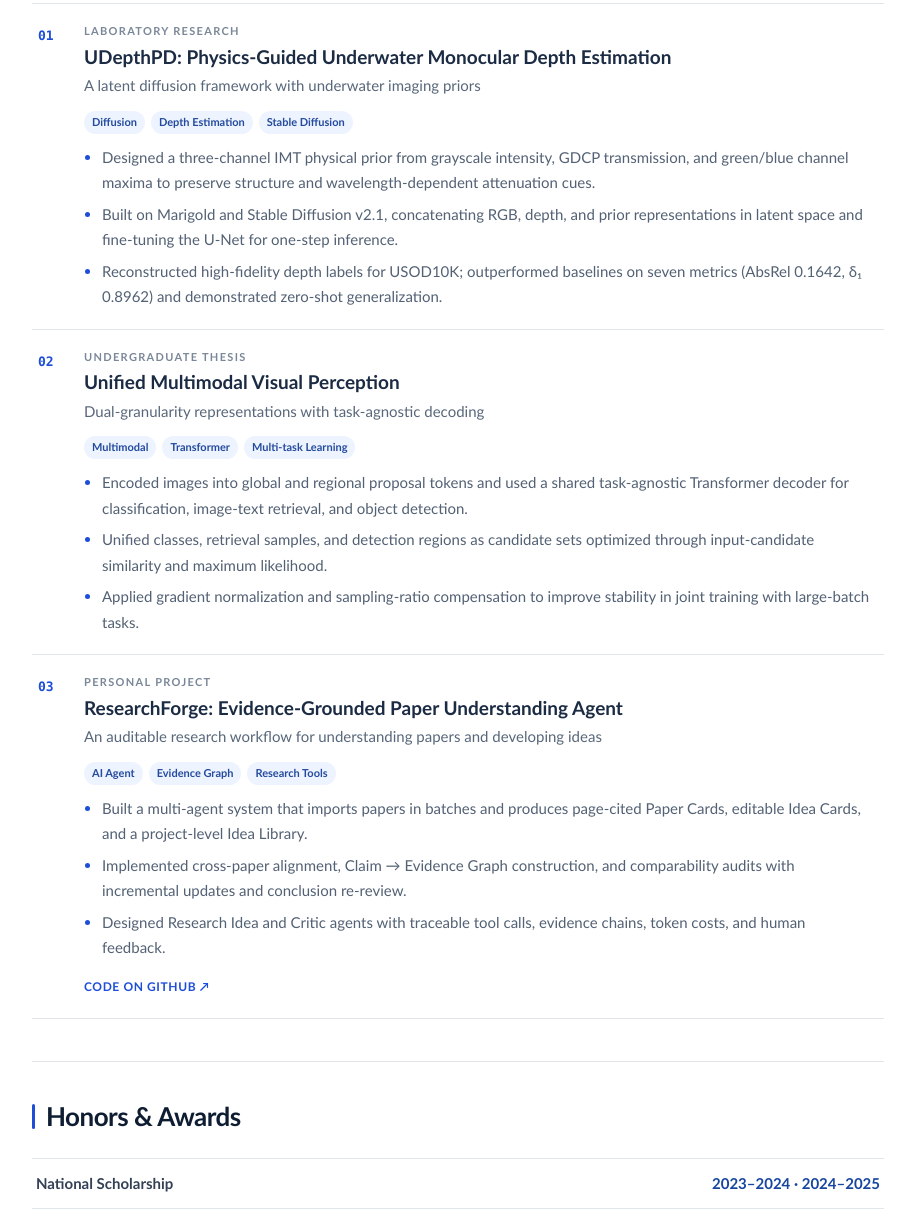
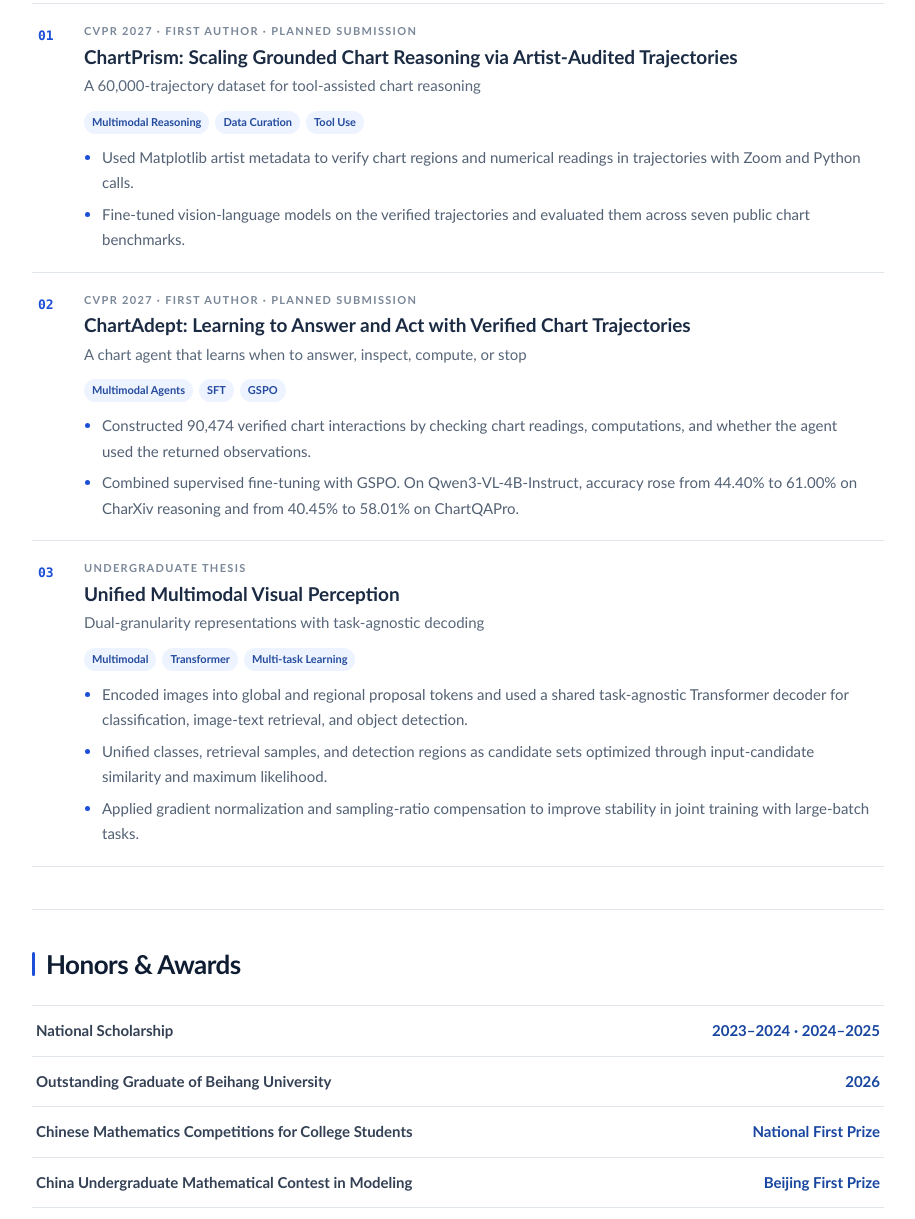
Before and after one commit to BaymaxTHU/BaymaxTHU.github.io, a plain HTML site: page site/index.html in a window 1280 px wide. Shown: the part 963-2182 px from the top of the page, without its empty margins (346-1261 px from the left). Drawn offline with Linux system fonts and the light colour scheme.

Commit message:
Feature ChartPrism and ChartAdept on homepage

```diff
--- a/site/index.html
+++ b/site/index.html
@@ -99,20 +99,33 @@
           <article class="project">
             <div class="project-index">01</div>
             <div class="project-body">
-              <p class="project-label">Laboratory Research</p>
-              <h3>UDepthPD: Physics-Guided Underwater Monocular Depth Estimation</h3>
-              <p class="project-subtitle">A latent diffusion framework with underwater imaging priors</p>
-              <div class="project-tags"><span>Diffusion</span><span>Depth Estimation</span><span>Stable Diffusion</span></div>
+              <p class="project-label">CVPR 2027 · First Author · Planned Submission</p>
+              <h3>ChartPrism: Scaling Grounded Chart Reasoning via Artist-Audited Trajectories</h3>
+              <p class="project-subtitle">A 60,000-trajectory dataset for tool-assisted chart reasoning</p>
+              <div class="project-tags"><span>Multimodal Reasoning</span><span>Data Curation</span><span>Tool Use</span></div>
               <ul>
-                <li>Designed a three-channel IMT physical prior from grayscale intensity, GDCP transmission, and green/blue channel maxima to preserve structure and wavelength-dependent attenuation cues.</li>
-                <li>Built on Marigold and Stable Diffusion v2.1, concatenating RGB, depth, and prior representations in latent space and fine-tuning the U-Net for one-step inference.</li>
-                <li>Reconstructed high-fidelity depth labels for USOD10K; outperformed baselines on seven metrics (AbsRel 0.1642, δ₁ 0.8962) and demonstrated zero-shot generalization.</li>
+                <li>Used Matplotlib artist metadata to verify chart regions and numerical readings in trajectories with Zoom and Python calls.</li>
+                <li>Fine-tuned vision-language models on the verified trajectories and evaluated them across seven public chart benchmarks.</li>
               </ul>
             </div>
           </article>
 
           <article class="project">
             <div class="project-index">02</div>
+            <div class="project-body">
+              <p class="project-label">CVPR 2027 · First Author · Planned Submission</p>
+              <h3>ChartAdept: Learning to Answer and Act with Verified Chart Trajectories</h3>
+              <p class="project-subtitle">A chart agent that learns when to answer, inspect, compute, or stop</p>
+              <div class="project-tags"><span>Multimodal Agents</span><span>SFT</span><span>GSPO</span></div>
+              <ul>
+                <li>Constructed 90,474 verified chart interactions by checking chart readings, computations, and whether the agent used the returned observations.</li>
+                <li>Combined supervised fine-tuning with GSPO. On Qwen3-VL-4B-Instruct, accuracy rose from 44.40% to 61.00% on CharXiv reasoning and from 40.45% to 58.01% on ChartQAPro.</li>
+              </ul>
+            </div>
+          </article>
+
+          <article class="project">
+            <div class="project-index">03</div>
             <div class="project-body">
               <p class="project-label">Undergraduate Thesis</p>
               <h3>Unified Multimodal Visual Perception</h3>
@@ -123,22 +136,6 @@
                 <li>Unified classes, retrieval samples, and detection regions as candidate sets optimized through input-candidate similarity and maximum likelihood.</li>
                 <li>Applied gradient normalization and sampling-ratio compensation to improve stability in joint training with large-batch tasks.</li>
               </ul>
-            </div>
-          </article>
-
-          <article class="project">
-            <div class="project-index">03</div>
-            <div class="project-body">
-              <p class="project-label">Personal Project</p>
-              <h3>ResearchForge: Evidence-Grounded Paper Understanding Agent</h3>
-              <p class="project-subtitle">An auditable research workflow for understanding papers and developing ideas</p>
-              <div class="project-tags"><span>AI Agent</span><span>Evidence Graph</span><span>Research Tools</span></div>
-              <ul>
-                <li>Built a multi-agent system that imports papers in batches and produces page-cited Paper Cards, editable Idea Cards, and a project-level Idea Library.</li>
-                <li>Implemented cross-paper alignment, Claim → Evidence Graph construction, and comparability audits with incremental updates and conclusion re-review.</li>
-                <li>Designed Research Idea and Critic agents with traceable tool calls, evidence chains, token costs, and human feedback.</li>
-              </ul>
-              <div class="project-links"><a href="https://github.com/BaymaxTHU/ResearchForge" target="_blank" rel="noreferrer">Code on GitHub ↗</a></div>
             </div>
           </article>
         </div>
```
Also changed, not shown: site/zh/index.html (+20 -23 lines).
